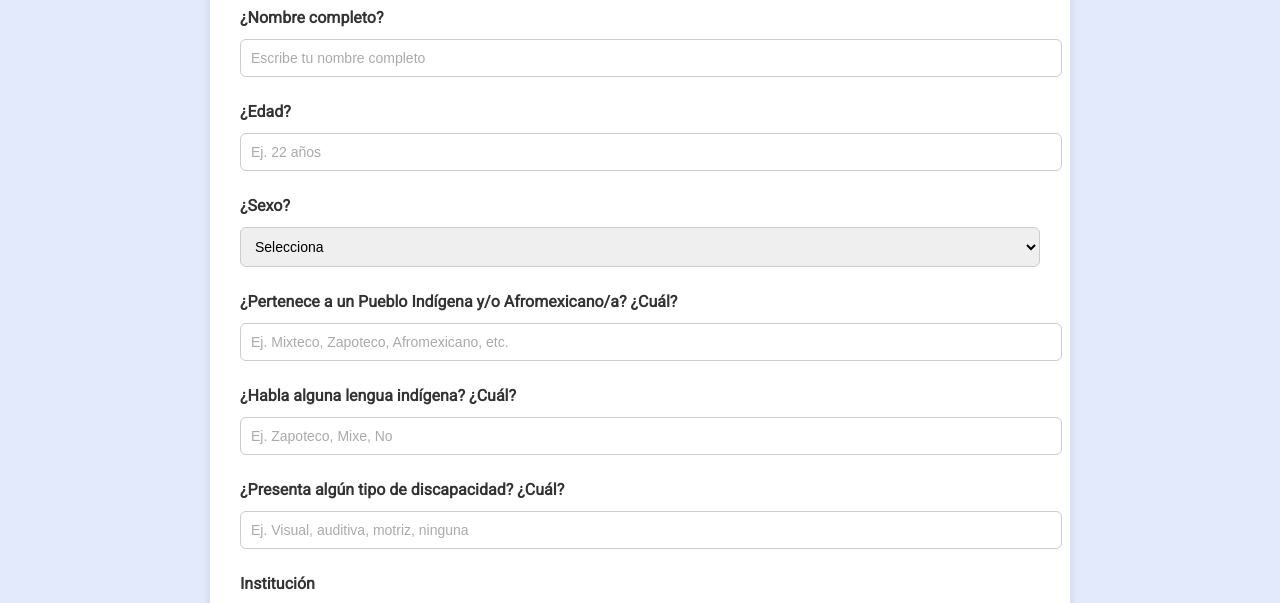
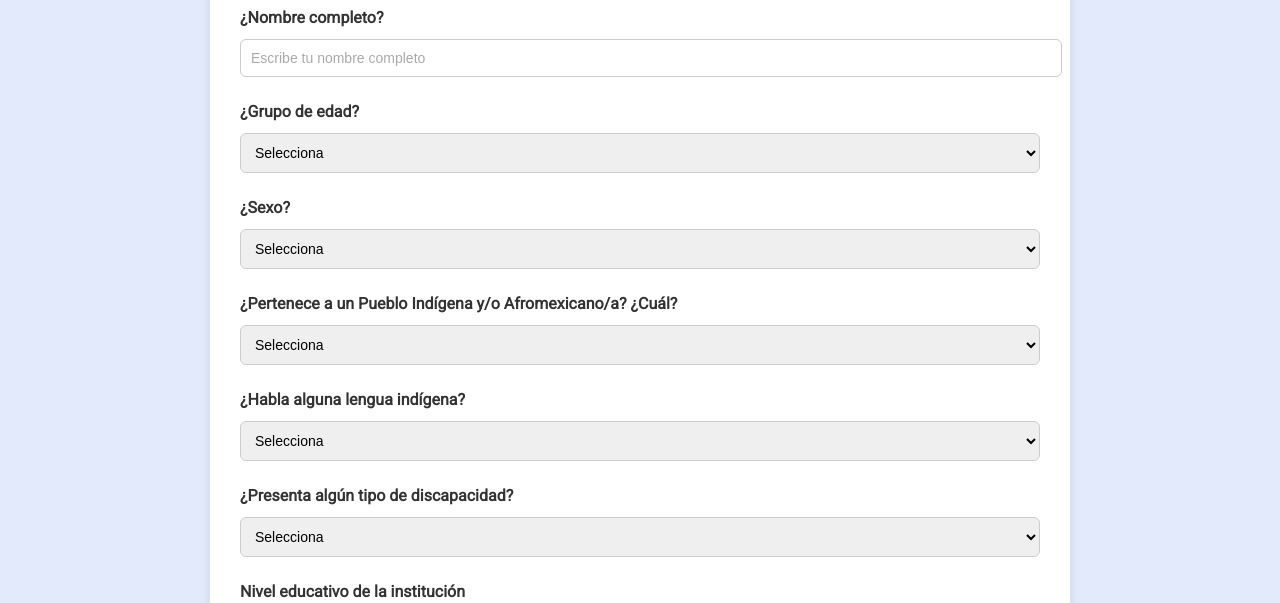
Before and after one commit to EdgarArmandoOrtiz/Formulario, a website: page index.html in a window 1280 px wide. Shown: the part 333-936 px from the top of the page. Drawn offline with Linux system fonts and the light colour scheme.

Commit message:
version1.1

```diff
--- a/index.html
+++ b/index.html
@@ -214,9 +214,27 @@
       </div>
 
       <div class="pregunta">
-        <label for="edad">¿Edad?</label>
-        <input type="text" id="edad" placeholder="Ej. 22 años" required>
+  <label for="edad">¿Grupo de edad?</label>
+  <select id="edad" required>
+    <option value="">Selecciona</option>
+    <option value="0-4">0 a 4 años</option>
+    <option value="5-9">5 a 9 años</option>
+    <option value="10-14">10 a 14 años</option>
+    <option value="15-19">15 a 19 años</option>
+    <option value="20-24">20 a 24 años</option>
+    <option value="25-29">25 a 29 años</option>
+    <option value="30-34">30 a 34 años</option>
+    <option value="35-39">35 a 39 años</option>
+    <option value="40-44">40 a 44 años</option>
+    <option value="45-49">45 a 49 años</option>
+    <option value="50-54">50 a 54 años</option>
+    <option value="55-59">55 a 59 años</option>
+    <option value="60-64">60 a 64 años</option>
+    <option value="65-69">65 o mas</option>
+
+  </select>
 </div>
+
 
       <div class="pregunta">
         <label for="sexo">¿Sexo?</label>
@@ -231,23 +249,112 @@
 
       <div class="pregunta">
   <label for="pueblo">¿Pertenece a un Pueblo Indígena y/o Afromexicano/a? ¿Cuál?</label>
-        <input type="text" id="pueblo" placeholder="Ej. Mixteco, Zapoteco, Afromexicano, etc.">
+  <select id="pueblo" required>
+    <option value="">Selecciona</option>
+    <option value="afromexicano">Afromexicano/a</option>
+    <option value="mazateco">Mazateco</option>
+    <option value="zapoteco_istmo">Zapoteco del Istmo</option>
+    <option value="zapoteco_valles">Zapoteco de los Valles Centrales</option>
+    <option value="zapoteco_sierra">Zapoteco de la Sierra Norte</option>
+    <option value="mixteco_guerrero">Mixteco de Guerrero</option>
+    <option value="mixteco_oaxaca">Mixteco de Oaxaca</option>
+    <option value="mixteco_puebla">Mixteco de Puebla</option>
+    <option value="triqui">Triqui</option>
+    <option value="huave">Huave</option>
+    <option value="chontal">Chontal de Oaxaca</option>
+    <option value="ixcateco">Ixcateco</option>
+    <option value="chocholteco">Chocholteco</option>
+    <option value="chinanteco">Chinanteco</option>
+    <option value="totonaco">Totonaco</option>
+    <option value="mixe">Mixe</option>
+    <option value="xtoka">Xtoka</option>
+    <option value="cuicateco">Cuicateco</option>
+    <option value="tepehuano">Tepehuano</option>
+    <option value="nahua">Nahua</option>
+  </select>
 </div>
 
+
       <div class="pregunta">
-        <label for="lengua">¿Habla alguna lengua indígena? ¿Cuál?</label>
-        <input type="text" id="lengua" placeholder="Ej. Zapoteco, Mixe, No">
+  <label for="habla-lengua">¿Habla alguna lengua indígena?</label>
+  <select id="habla-lengua" required onchange="mostrarCampoLengua()">
+    <option value="">Selecciona</option>
+    <option value="si">Sí</option>
+    <option value="no">No</option>
+  </select>
 </div>
 
-      <div class="pregunta">
-        <label for="discapacidad">¿Presenta algún tipo de discapacidad? ¿Cuál?</label>
-        <input type="text" id="discapacidad" placeholder="Ej. Visual, auditiva, motriz, ninguna">
+<div class="pregunta" id="campo-lengua" style="display: none;">
+  <label for="lengua">¿Cuál?</label>
+  <input type="text" id="lengua" placeholder="Ej. Zapoteco, Mixe, etc.">
 </div>
 
+<script>
+  function mostrarCampoLengua() {
+    const seleccion = document.getElementById('habla-lengua').value;
+    const campoLengua = document.getElementById('campo-lengua');
+    campoLengua.style.display = seleccion === 'si' ? 'block' : 'none';
+  }
+</script>
+
+
       <div class="pregunta">
-        <label for="institucion">Institución</label>
+  <label for="tiene-discapacidad">¿Presenta algún tipo de discapacidad?</label>
+  <select id="tiene-discapacidad" required onchange="mostrarTiposDiscapacidad()">
+    <option value="">Selecciona</option>
+    <option value="si">Sí</option>
+    <option value="no">No</option>
+  </select>
+</div>
+
+<div class="pregunta" id="tipos-discapacidad" style="display: none;">
+  <label for="discapacidad">¿Cuál?</label>
+  <select id="discapacidad">
+    <option value="">Selecciona</option>
+    <option value="motriz">Motriz</option>
+    <option value="visual">Visual</option>
+    <option value="auditiva">Auditiva</option>
+    <option value="intelectual">Intelectual</option>
+    <option value="psicosocial">Psicosocial</option>
+    <option value="lenguaje_comunicacion">Lenguaje o comunicación</option>
+    <option value="otra">Otra</option>
+  </select>
+</div>
+
+<script>
+  function mostrarTiposDiscapacidad() {
+    const seleccion = document.getElementById('tiene-discapacidad').value;
+    const campoTipos = document.getElementById('tipos-discapacidad');
+    campoTipos.style.display = seleccion === 'si' ? 'block' : 'none';
+  }
+</script>
+
+
+      <div class="pregunta">
+  <label for="nivel-educativo">Nivel educativo de la institución</label>
+  <select id="nivel-educativo" required onchange="mostrarCampoInstitucion()">
+    <option value="">Selecciona</option>
+    <option value="preescolar">Preescolar</option>
+    <option value="primaria">Primaria</option>
+    <option value="secundaria">Secundaria</option>
+    <option value="preparatoria">Preparatoria</option>
+    <option value="universidad">Universidad</option>
+  </select>
+</div>
+
+<div class="pregunta" id="campo-institucion" style="display: none;">
+  <label for="institucion">Especifique</label>
   <input type="text" id="institucion" placeholder="Nombre de la universidad, preparatoria, etc.">
 </div>
+
+<script>
+  function mostrarCampoInstitucion() {
+    const seleccion = document.getElementById('nivel-educativo').value;
+    const campo = document.getElementById('campo-institucion');
+    campo.style.display = seleccion ? 'block' : 'none';
+  }
+</script>
+
 
       <div class="pregunta">
         <label for="telefono">Teléfono</label>
```
Lines whose indentation alone changed are shown as unchanged.
